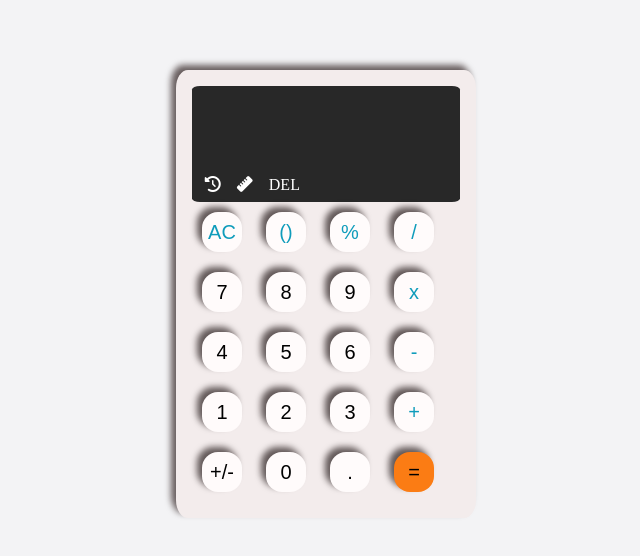
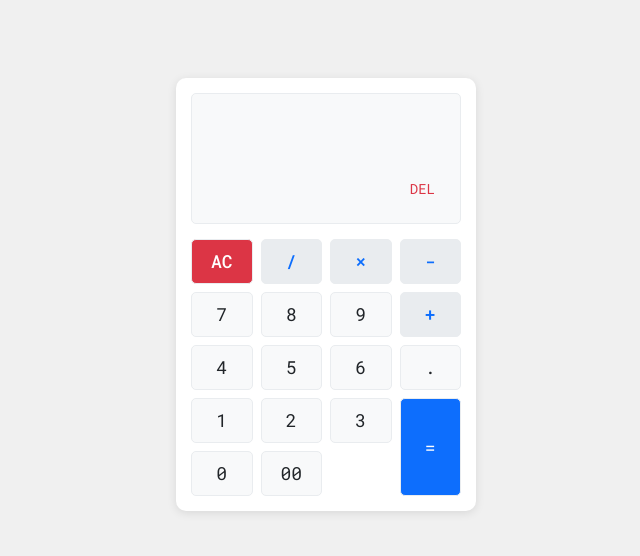
Before and after one commit to garima991/calculator, a plain HTML site: page index.html in a window 1280 px wide. Shown: the part 106-662 px from the top of the page, without its empty margins (314-954 px from the left). Drawn offline with Linux system fonts and the light colour scheme.

Commit message:
bug fix and UI improvement

```diff
--- a/index.html
+++ b/index.html
@@ -4,65 +4,43 @@
     <meta charset="UTF-8" />
     <meta name="viewport" content="width=device-width, initial-scale=1.0" />
     <link rel="stylesheet" href="style.css" />
-    <script
-      src="https://kit.fontawesome.com/b0df84ba90.js"
-      crossorigin="anonymous"></script>
     <title>Calculator</title>
   </head>
   <body>
     <div class="calc">
-      <div class="calc-container">
-        <!-- display -->
       <div class="display">
         <div class="result">
           <div id="expression"><p></p></div>
           <div id="value"><p></p></div>
         </div>
-          <!--unit converter-->
         <div class="addFunc">
-            <p id="history"><i class="fa-solid fa-clock-rotate-left"></i></p>
-            <p id="unitConv"><i class="fa-solid fa-ruler"></i></p>
-            <p id="delete-btn"><span>DEL</span></p>
+          <p id="delete-btn">DEL</p>
         </div>
       </div>
 
-        <!-- buttons -->
       <div class="function">
-          <div>
         <button class="operator" id="clear">AC</button>
-            <button class="operator" id="brackets">()</button>
-            <button class="operator" id="percent" data-value="percent">
-              %
-            </button>
         <button class="operator" data-value="/">/</button>
-          </div>
-          <div>
+        <button class="operator" data-value="*">×</button>
+        <button class="operator" data-value="-">-</button>
+
         <button class="button" data-value="7">7</button>
         <button class="button" data-value="8">8</button>
         <button class="button" data-value="9">9</button>
-            <button class="operator" data-value="*">x</button>
-          </div>
-          <div>
+        <button class="operator" data-value="+">+</button>
+
         <button class="button" data-value="4">4</button>
         <button class="button" data-value="5">5</button>
         <button class="button" data-value="6">6</button>
-            <button class="operator" data-value="-">-</button>
-          </div>
+        <button class="button" data-value=".">.</button>
 
-          <div>
         <button class="button" data-value="1">1</button>
         <button class="button" data-value="2">2</button>
         <button class="button" data-value="3">3</button>
-            <button class="operator" data-value="+">+</button>
-          </div>
+        <button class="button" data-value="0">0</button>
+        <button class="button" data-value="00">00</button>
 
-          <div>
-            <button class="button" id="toggle">+/-</button>
-            <button class="button" data-value="0">0</button>
-            <button class="button" data-value=".">.</button>
         <button class="button" id="equal" data-value="=">=</button>
-          </div>
-        </div>
       </div>
     </div>
 
--- a/script.js
+++ b/script.js
@@ -2,15 +2,10 @@ const expressionDisplay = document.querySelector("#expression p");
 const resultDisplay = document.querySelector("#value p");
 const buttons = document.querySelectorAll(".button, .operator");
 const clearButton = document.getElementById("clear");
-const toggleButton = document.getElementById("toggle");
-const percentButton = document.getElementById("percent");
-const bracketButton = document.getElementById("brackets");
-const deleteButton = document.getElementById("delete-btn");
+const deleteButton = document.querySelector("#delete-btn");
 
 let expression = "";
 let result = "";
-let openBrackets = 0;
-let history = [];
 
 function updateDisplay() {
   // console.log("Updating Display:", expression, result);
@@ -24,7 +19,7 @@ function updateDisplay() {
     expressionDisplay.style.fontSize = "12px";
   }
   else {
-    expressionDisplay.style.fontSize = "16x";
+    expressionDisplay.style.fontSize = "16px";
   }
 
   if (result.length > 12) {
@@ -41,11 +36,19 @@ buttons.forEach((button) => {
       evaluateExpression();
     }
     else {
-      if (result !== "0" || result !== "") {
-        expression += result;
+      // If there's a result and we're starting a new calculation
+      if (result !== "0" && result !== "") {
+        expression = result;
         result = "";
       }
-      expression += value;
+
+      // Prevent multiple operators in sequence
+      if ("+-*/".includes(value) && "+-*/".includes(expression[expression.length - 1])) {
+        expression = expression.slice(0, -1) + value;
+      } else {
+        expression += value;
+      }
+
       updateDisplay();
     }
   });
@@ -57,42 +60,11 @@ clearButton.addEventListener("click", function () {
   updateDisplay();
 });
 
-toggleButton.addEventListener("click", function () {
-  if (expression.length > 0) {
-    if (expression.startsWith("-")) {
-      expression = expression.slice(1);
-    } else {
-      expression = "-" + expression;
-    }
-    updateDisplay();
-  }
-});
-
 deleteButton.addEventListener("click", function () {
-  expression = expression.slice(0, expression.length - 1);
-  updateDisplay();
-});
-
-percentButton.addEventListener("click", function () {
-  if (expression !== "") {
-    expression = (parseFloat(expression) / 100).toString();
-    updateDisplay();
-  }
-});
-
-bracketButton.addEventListener("click", function () {
-  if (
-    expression === "" ||
-    "+-*/(".includes(expression[expression.length - 1])
-  ) {
-    expression += "(";
-    openBrackets++;
-  } else if (openBrackets > 0) {
-    expression += ")";
-    openBrackets--;
-  } else {
-    expression += "(";
-    openBrackets++;
+  if (result !== "") {
+    result = "";
+  } else if (expression.length > 0) {
+    expression = expression.slice(0, expression.length - 1);
   }
   updateDisplay();
 });
@@ -100,13 +72,31 @@ bracketButton.addEventListener("click", function () {
 function evaluateExpression() {
   try {
     if (expression.trim() === "") return;
+    console.log("Evaluating expression:", expression);
+
     if (expression.includes("/0")) {
       throw new Error("Cannot divide by zero");
     }
+
+    // Check if the expression ends with an operator
+    if ("+-*/".includes(expression[expression.length - 1])) {
+      throw new Error("Invalid expression");
+    }
+
     result = eval(expression);
+    console.log("Result:", result);
+
+    // Handle very small numbers
+    if (Math.abs(result) < 1e-10) {
+      result = "0";
+    } else {
+      result = result.toString();
+    }
+
     expression = "";
   }
   catch (error) {
+    console.error("Error:", error);
     result = "Error !";
     expression = "";
   }
--- a/style.css
+++ b/style.css
@@ -1,84 +1,135 @@
 @import url('https://fonts.googleapis.com/css2?family=Roboto+Mono:ital,wght@0,100..700;1,100..700&display=swap');
 
-*{
+* {
     padding: 0;
     margin: 0;
     box-sizing: border-box;
+    font-family: 'Roboto Mono', monospace;
+}
+
+body {
+    background: #f0f0f0;
+    min-height: 100vh;
+    display: flex;
+    justify-content: center;
+    align-items: center;
 }
 
 .calc {
-	display: flex;
-	justify-content: center;
-	align-items: center;
-	background-color: rgba(239, 239, 242, 0.74);
-    height: 100vh;
+    width: 100%;
+    max-width: 300px;
+    background-color: #fff;
+    border-radius: 10px;
+    padding: 15px;
+    box-shadow: 0 2px 10px rgba(0, 0, 0, 0.1);
 }
 
-.calc-container{
-    width: 300px;
-    background-color: rgb(243, 236, 236) ;
-    padding: 1rem;
-    box-shadow: -5px -5px 6px rgba(24, 8, 8, 0.637);
-    border-radius: 4%;
+.display {
+    background-color: #f8f9fa;
+    border-radius: 5px;
+    padding: 15px;
+    margin-bottom: 15px;
+    border: 1px solid #e9ecef;
 }
 
-.display{
-    background-color: rgb(40, 40, 40);
-    border-radius: 3%;
+.result {
     display: flex;
     flex-direction: column;
-    gap: 10px;
+    align-items: flex-end;
+    gap: 5px;
 }
 
-.result{
-    height: 5rem;
-    border: none;
-    padding: 10px 6px 2px;
-    font-size: 40px;
-    color: #e6dede;
-    display:flex;
-    flex-direction: column;
-    align-items: end;
-    text-wrap: wrap;
-    word-break: break-word;
-    max-width: 100%;
+#expression p {
+    color: #6c757d;
+    font-size: 14px;
+    min-height: 20px;
+    word-break: break-all;
 }
 
-.addFunc{
-    display: flex;
-    flex-direction: row;
-    gap: 1rem;
-    color:white;
-    cursor: pointer;
-    padding: 0rem 1rem 0.5rem 0.8rem;
+#value p {
+    color: #212529;
+    font-size: 28px;
+    font-weight: 500;
+    min-height: 35px;
+    word-break: break-all;
 }
 
-button{
+.addFunc {
+    display: flex;
+    justify-content: flex-end;
+    padding: 5px 0;
+}
+
+#delete-btn {
+    color: #dc3545;
+    font-size: 14px;
+    cursor: pointer;
+    padding: 5px 10px;
+    border-radius: 4px;
+    transition: background-color 0.2s;
+}
+
+#delete-btn:hover {
+    background-color: #f8d7da;
+}
+
+.function {
+    display: grid;
+    grid-template-columns: repeat(4, 1fr);
+    gap: 8px;
+}
+
+button {
     border: none;
-    width: 40px;
-    height: 40px;
-    margin: 10px;
-    border-radius: 40%;
-    background: transparent;
-    color: black;
-    font-size: 20px;
-    box-shadow: -5px -5px 6px rgba(15, 4, 4, 0.637);
+    width: 100%;
+    height: 45px;
+    border-radius: 5px;
+    background-color: #f8f9fa;
+    color: #212529;
+    font-size: 18px;
     cursor: pointer;
-    background: #fffbfb;
+    transition: all 0.2s;
+    border: 1px solid #e9ecef;
 }
 
 button:hover {
-    background-color: rgba(0, 0, 0, 0.1);
+    background-color: #e9ecef;
 }
 
 button:active {
-    background-color: #ccc;
+    transform: scale(0.98);
 }
 
-#equal{
-    background-color: #fb7c14;
+.operator {
+    background-color: #e9ecef;
+    color: #0d6efd;
+    font-weight: 500;
 }
 
-.operator{
-    color: #0f9cbb;
+#equal {
+    background-color: #0d6efd;
+    color: #fff;
+    grid-column: 4;
+    grid-row: 4 / span 2;
+    height: 98px;
 }
+
+#clear {
+    background-color: #dc3545;
+    color: #fff;
+}
+
+@media (max-width: 360px) {
+    .calc {
+        padding: 10px;
+    }
+
+    button {
+        height: 40px;
+        font-size: 16px;
+    }
+
+    #equal {
+        height: 88px;
+    }
+}
```
Lines whose indentation alone changed are shown as unchanged.
